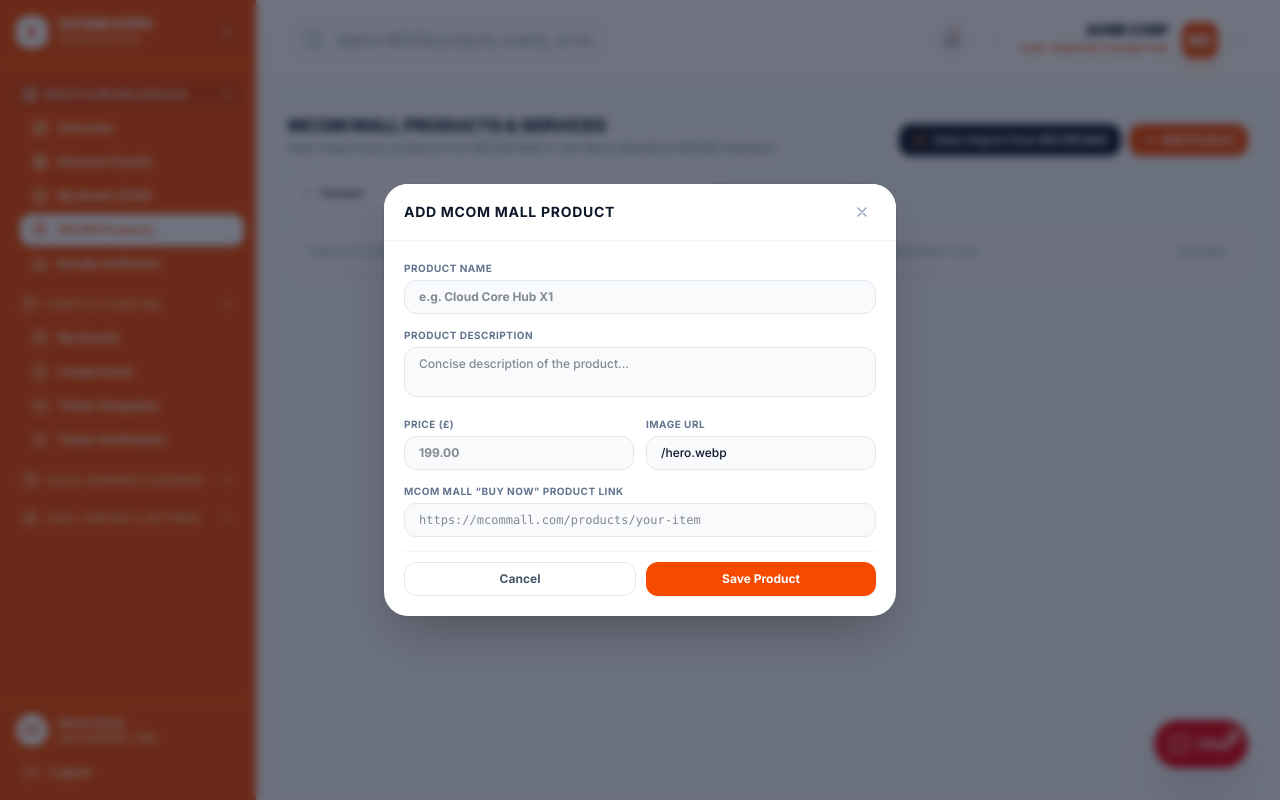
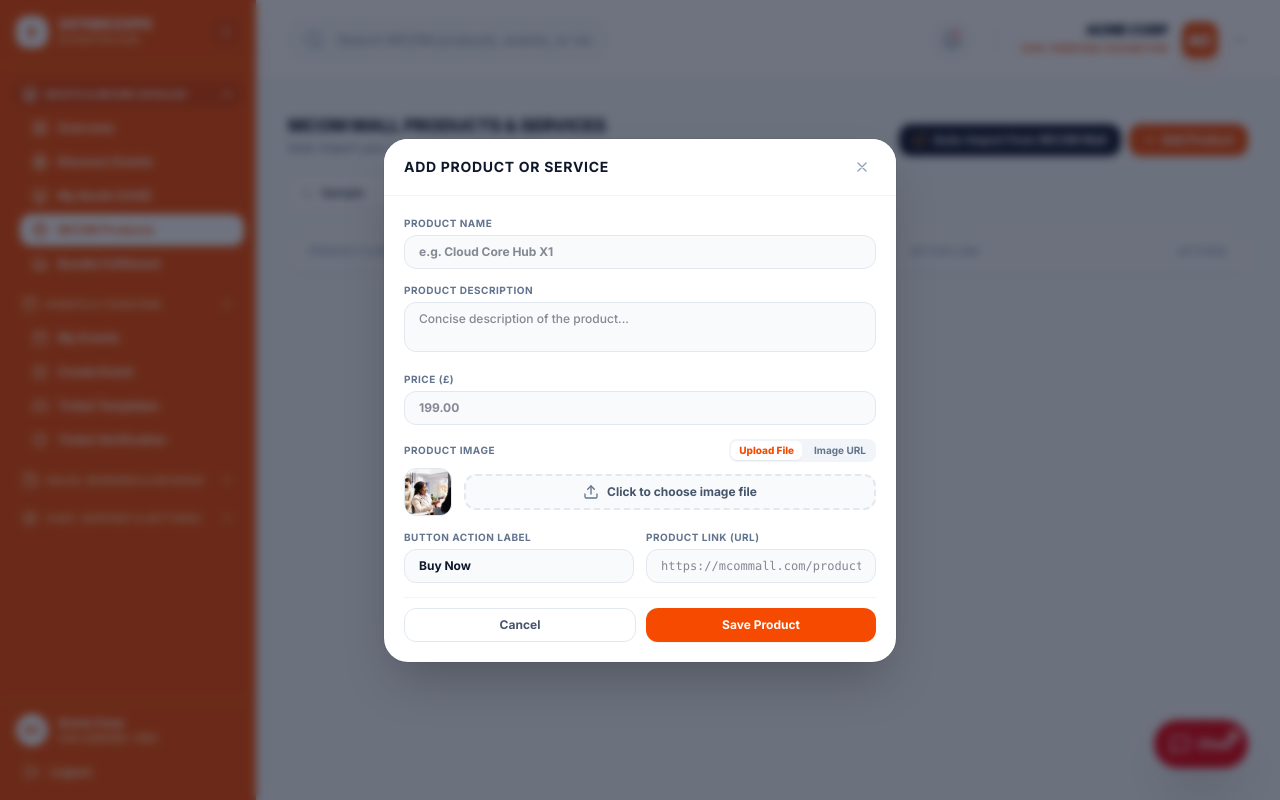
Before and after one commit to Synergyfy/247GBS-Expo, a Next.js app: page /dashboard/business/products in a window 1280 px wide. Both pictures are taken after typing "Sample" into the empty fields and a click on the button "Add Product". Built offline with nearby package versions, Linux system fonts and the light colour scheme.

Commit message:
feat: custom CTA label, dual image upload/URL, coming soon toast, and remove sector category

```diff
--- a/src/app/dashboard/business/products/page.tsx
+++ b/src/app/dashboard/business/products/page.tsx
@@ -10,8 +10,11 @@ import {
   ExternalLink,
   Trash2,
   Edit3,
-  X
+  X,
+  Upload,
+  Sparkles
 } from "lucide-react";
+import { motion, AnimatePresence } from "framer-motion";
 
 interface ExpoProduct {
   id: number;
@@ -20,13 +23,15 @@ interface ExpoProduct {
   price: string;
   image: string;
   mcomUrl: string;
+  buttonLabel?: string;
   source: "MCOM Auto-Import" | "Manual Link";
 }
 
 export default function ProductsPage() {
   const [isModalOpen, setIsModalOpen] = useState(false);
-  const [isImporting, setIsImporting] = useState(false);
+  const [importToast, setImportToast] = useState(false);
   const [searchTerm, setSearchTerm] = useState("");
+  const [imageMode, setImageMode] = useState<"upload" | "url">("upload");
 
   const [products, setProducts] = useState<ExpoProduct[]>([
     {
@@ -37,6 +42,7 @@ export default function ProductsPage() {
       price: "499.00",
       image: "/ideal.png",
       mcomUrl: "https://mcommall.com/products/cloud-core-hub-x1",
+      buttonLabel: "Buy Now",
       source: "MCOM Auto-Import"
     },
     {
@@ -47,6 +53,7 @@ export default function ProductsPage() {
       price: "199.00",
       image: "/main_stage_banner.png",
       mcomUrl: "https://mcommall.com/products/edge-guard-pro",
+      buttonLabel: "Buy Now",
       source: "MCOM Auto-Import"
     },
     {
@@ -57,6 +64,7 @@ export default function ProductsPage() {
       price: "899.00",
       image: "/f265f1748035f3fe5d0e6839698aecfc.jpg",
       mcomUrl: "https://mcommall.com/products/global-sync-node",
+      buttonLabel: "Book Now",
       source: "MCOM Auto-Import"
     }
   ]);
@@ -66,34 +74,30 @@ export default function ProductsPage() {
     description: "",
     price: "",
     image: "/hero.webp",
-    mcomUrl: ""
+    mcomUrl: "",
+    buttonLabel: "Buy Now"
   });
 
-  // Per meeting directive: 1-click Auto-Import from MCOM Mall
+  // Auto-Import from MCOM Mall popup toast
   const handleAutoImportMcom = () => {
-    setIsImporting(true);
+    setImportToast(true);
     setTimeout(() => {
-      setIsImporting(false);
-      const exists = products.some((p) => p.name === "Smart POS Terminal V3 (MCOM)");
-      if (!exists) {
-        setProducts((prev) => [
-          {
-            id: Date.now(),
-            name: "Smart POS Terminal V3 (MCOM)",
-            description:
-              "Synced automatically from your MCOM Mall merchant store with live checkout link.",
-            price: "249.00",
-            image: "/hero.webp",
-            mcomUrl: "https://mcommall.com/products/smart-pos-v3",
-            source: "MCOM Auto-Import"
-          },
-          ...prev
-        ]);
-      }
-    }, 800);
+      setImportToast(false);
+    }, 3500);
   };
 
-  // Per meeting directive: Streamlined fields (Product Name, Description, Price, Image, Buy Now Link to MCOM Mall)
+  const handleFileUpload = (e: React.ChangeEvent<HTMLInputElement>) => {
+    const file = e.target.files?.[0];
+    if (file) {
+      const reader = new FileReader();
+      reader.onloadend = () => {
+        setNewProd((prev) => ({ ...prev, image: reader.result as string }));
+      };
+      reader.readAsDataURL(file);
+    }
+  };
+
+  // Add Product with customizable CTA button label and dual image input
   const handleAddProduct = (e: React.FormEvent) => {
     e.preventDefault();
     if (!newProd.name.trim()) return;
@@ -102,15 +106,23 @@ export default function ProductsPage() {
         id: Date.now(),
         name: newProd.name,
         description:
-          newProd.description || "Direct exhibition showcase item linked to MCOM Mall checkout.",
+          newProd.description || "Direct exhibition showcase item linked to product checkout.",
         price: newProd.price || "199.00",
         image: newProd.image || "/hero.webp",
         mcomUrl: newProd.mcomUrl || "https://mcommall.com/products/item",
+        buttonLabel: newProd.buttonLabel || "Buy Now",
         source: "Manual Link"
       },
       ...products
     ]);
-    setNewProd({ name: "", description: "", price: "", image: "/hero.webp", mcomUrl: "" });
+    setNewProd({
+      name: "",
+      description: "",
+      price: "",
+      image: "/hero.webp",
+      mcomUrl: "",
+      buttonLabel: "Buy Now"
+    });
     setIsModalOpen(false);
   };
 
@@ -125,7 +137,33 @@ export default function ProductsPage() {
   );
 
   return (
-    <div className="max-w-7xl mx-auto space-y-4 sm:space-y-5">
+    <div className="max-w-7xl mx-auto space-y-4 sm:space-y-5 relative">
+      {/* Toast Notification when clicking Auto-Import */}
+      <AnimatePresence>
+        {importToast && (
+          <motion.div
+            initial={{ opacity: 0, y: -20, scale: 0.95 }}
+            animate={{ opacity: 1, y: 0, scale: 1 }}
+            exit={{ opacity: 0, y: -20, scale: 0.95 }}
+            className="fixed top-6 right-4 sm:right-8 z-50 bg-slate-900 text-white px-4 py-3 rounded-2xl shadow-2xl border border-white/10 flex items-center gap-3 max-w-sm"
+          >
+            <div className="w-8 h-8 rounded-xl bg-orange-600 flex items-center justify-center shrink-0">
+              <RefreshCw className="w-4 h-4 text-white animate-spin" />
+            </div>
+            <div>
+              <p className="text-xs font-bold text-white">Auto-Import from MCOM Mall</p>
+              <p className="text-[11px] text-slate-300">Coming soon! Merchant store sync is in progress.</p>
+            </div>
+            <button
+              onClick={() => setImportToast(false)}
+              className="text-slate-400 hover:text-white ml-auto p-1"
+            >
+              <X className="w-4 h-4" />
+            </button>
+          </motion.div>
+        )}
+      </AnimatePresence>
+
       {/* Compact Header */}
       <div className="flex flex-col sm:flex-row sm:items-end justify-between gap-3">
         <div>
@@ -133,23 +171,22 @@ export default function ProductsPage() {
             MCOM Mall Products & Services
           </h1>
           <p className="text-[11px] sm:text-xs text-slate-500 font-medium">
-            Auto-import your products from MCOM Mall or link items directly to MCOM checkout.
+            Auto-import your products from MCOM Mall or link items directly to product checkout.
           </p>
         </div>
         <div className="flex items-center gap-2 flex-wrap shrink-0">
           <button
             type="button"
             onClick={handleAutoImportMcom}
-            disabled={isImporting}
-            className="bg-slate-900 text-white px-3.5 py-2 rounded-xl font-bold text-xs hover:bg-orange-600 flex items-center gap-1.5 transition-all shadow-xs"
+            className="bg-slate-900 text-white px-3.5 py-2 rounded-xl font-bold text-xs hover:bg-orange-600 flex items-center gap-1.5 transition-all shadow-xs cursor-pointer active:scale-95"
           >
-            <RefreshCw className={`w-3.5 h-3.5 text-orange-400 ${isImporting ? "animate-spin" : ""}`} />
-            <span>{isImporting ? "Importing from MCOM..." : "Auto-Import from MCOM Mall"}</span>
+            <RefreshCw className="w-3.5 h-3.5 text-orange-400" />
+            <span>Auto-Import from MCOM Mall</span>
           </button>
           <button
             type="button"
             onClick={() => setIsModalOpen(true)}
-            className="bg-orange-600 text-white px-3.5 py-2 rounded-xl font-bold text-xs hover:bg-orange-700 shadow-xs flex items-center gap-1 transition-all"
+            className="bg-orange-600 text-white px-3.5 py-2 rounded-xl font-bold text-xs hover:bg-orange-700 shadow-xs flex items-center gap-1 transition-all cursor-pointer active:scale-95"
           >
             <Plus className="w-3.5 h-3.5" />
             <span>Add Product</span>
@@ -164,7 +201,7 @@ export default function ProductsPage() {
           type="text"
           value={searchTerm}
           onChange={(e) => setSearchTerm(e.target.value)}
-          placeholder="Search imported MCOM products..."
+          placeholder="Search products..."
           className="w-full bg-white border border-slate-200/80 rounded-xl pl-8 pr-7 py-2 text-xs font-medium outline-none focus:border-orange-500 shadow-2xs"
         />
         {searchTerm && (
@@ -188,7 +225,7 @@ export default function ProductsPage() {
                 <th className="px-5 py-3.5">Product & Description</th>
                 <th className="px-5 py-3.5">Price</th>
                 <th className="px-5 py-3.5">Source</th>
-                <th className="px-5 py-3.5">MCOM Checkout Link</th>
+                <th className="px-5 py-3.5">Action Link</th>
                 <th className="px-5 py-3.5 text-right">Actions</th>
               </tr>
             </thead>
@@ -225,7 +262,7 @@ export default function ProductsPage() {
                       rel="noopener noreferrer"
                       className="inline-flex items-center gap-1 text-orange-600 font-bold text-xs hover:underline"
                     >
-                      <span>Buy Now on MCOM</span>
+                      <span>{item.buttonLabel || "Buy Now"}</span>
                       <ExternalLink className="w-3 h-3" />
                     </a>
                   </td>
@@ -233,7 +270,7 @@ export default function ProductsPage() {
                     <div className="flex justify-end gap-1.5">
                       <button
                         type="button"
-                        className="p-1.5 text-slate-400 hover:text-orange-600 rounded-lg hover:bg-orange-50"
+                        className="p-1.5 text-slate-400 hover:text-orange-600 rounded-lg hover:bg-orange-50 cursor-pointer"
                         aria-label="Edit product"
                       >
                         <Edit3 className="w-3.5 h-3.5" />
@@ -241,7 +278,7 @@ export default function ProductsPage() {
                       <button
                         type="button"
                         onClick={() => handleDelete(item.id)}
-                        className="p-1.5 text-slate-400 hover:text-red-600 rounded-lg hover:bg-red-50"
+                        className="p-1.5 text-slate-400 hover:text-red-600 rounded-lg hover:bg-red-50 cursor-pointer"
                         aria-label="Delete product"
                       >
                         <Trash2 className="w-3.5 h-3.5" />
@@ -285,7 +322,7 @@ export default function ProductsPage() {
                   rel="noopener noreferrer"
                   className="font-bold text-orange-600 inline-flex items-center gap-1 hover:underline"
                 >
-                  <span>Buy Now on MCOM Mall</span>
+                  <span>{item.buttonLabel || "Buy Now"}</span>
                   <ExternalLink className="w-3 h-3" />
                 </a>
                 <button
@@ -302,11 +339,11 @@ export default function ProductsPage() {
         </div>
       </div>
 
-      {/* STREAMLINED ADD PRODUCT MODAL (Per Meeting Directive: Name, Description, Price, Image, Buy Now MCOM Link) */}
+      {/* STREAMLINED ADD PRODUCT MODAL */}
       <Modal
         isOpen={isModalOpen}
         onClose={() => setIsModalOpen(false)}
-        title="Add MCOM Mall Product"
+        title="Add Product or Service"
       >
         <form className="space-y-3.5" onSubmit={handleAddProduct}>
           <div>
@@ -336,7 +373,6 @@ export default function ProductsPage() {
             />
           </div>
 
-          <div className="grid grid-cols-2 gap-3">
           <div>
             <label className="block text-[10px] font-bold uppercase tracking-wider text-slate-500 mb-1">
               Price (£)
@@ -350,23 +386,80 @@ export default function ProductsPage() {
               placeholder="199.00"
             />
           </div>
+
+          {/* DUAL IMAGE INPUT: Choose to Upload File or Enter URL */}
           <div>
-              <label className="block text-[10px] font-bold uppercase tracking-wider text-slate-500 mb-1">
+            <div className="flex items-center justify-between mb-1.5">
+              <label className="text-[10px] font-bold uppercase tracking-wider text-slate-500">
+                Product Image
+              </label>
+              <div className="flex gap-1 bg-slate-100 p-0.5 rounded-lg text-[10px] font-bold">
+                <button
+                  type="button"
+                  onClick={() => setImageMode("upload")}
+                  className={`px-2 py-0.5 rounded-md transition-colors ${
+                    imageMode === "upload" ? "bg-white text-orange-600 shadow-2xs font-extrabold" : "text-slate-500"
+                  }`}
+                >
+                  Upload File
+                </button>
+                <button
+                  type="button"
+                  onClick={() => setImageMode("url")}
+                  className={`px-2 py-0.5 rounded-md transition-colors ${
+                    imageMode === "url" ? "bg-white text-orange-600 shadow-2xs font-extrabold" : "text-slate-500"
+                  }`}
+                >
                   Image URL
+                </button>
+              </div>
+            </div>
+
+            <div className="flex items-center gap-3">
+              <div className="w-12 h-12 rounded-xl border border-slate-200 overflow-hidden relative shrink-0 bg-slate-100">
+                <Image src={newProd.image || "/hero.webp"} alt="Preview" fill className="object-cover" />
+              </div>
+
+              {imageMode === "upload" ? (
+                <label className="flex-1 flex items-center justify-center gap-2 px-3 py-2 border-2 border-dashed border-slate-200 hover:border-orange-500 rounded-xl cursor-pointer bg-slate-50 transition-colors">
+                  <Upload className="w-4 h-4 text-slate-500" />
+                  <span className="text-xs font-bold text-slate-600">Click to choose image file</span>
+                  <input
+                    type="file"
+                    accept="image/*"
+                    onChange={handleFileUpload}
+                    className="hidden"
+                  />
                 </label>
+              ) : (
                 <input
                   type="text"
                   value={newProd.image}
                   onChange={(e) => setNewProd({ ...newProd, image: e.target.value })}
-                className="w-full px-3.5 py-2 rounded-xl bg-slate-50 border border-slate-200 focus:border-orange-500 outline-none text-xs font-medium"
-                placeholder="/hero.webp"
+                  className="flex-1 px-3.5 py-2 rounded-xl bg-slate-50 border border-slate-200 focus:border-orange-500 outline-none text-xs font-medium"
+                  placeholder="https://... or /hero.webp"
                 />
+              )}
             </div>
           </div>
 
+          {/* CUSTOMIZABLE BUTTON LABEL & LINK URL */}
+          <div className="grid grid-cols-1 sm:grid-cols-2 gap-3">
             <div>
               <label className="block text-[10px] font-bold uppercase tracking-wider text-slate-500 mb-1">
-              MCOM Mall &ldquo;Buy Now&rdquo; Product Link
+                Button Action Label
+              </label>
+              <input
+                type="text"
+                value={newProd.buttonLabel}
+                onChange={(e) => setNewProd({ ...newProd, buttonLabel: e.target.value })}
+                className="w-full px-3.5 py-2 rounded-xl bg-slate-50 border border-slate-200 focus:border-orange-500 outline-none text-xs font-bold"
+                placeholder="e.g. Buy Now, Book Now, View Deal"
+              />
+            </div>
+            <div>
+              <label className="block text-[10px] font-bold uppercase tracking-wider text-slate-500 mb-1">
+                Product Link (URL)
               </label>
               <input
                 type="url"
@@ -374,21 +467,22 @@ export default function ProductsPage() {
                 value={newProd.mcomUrl}
                 onChange={(e) => setNewProd({ ...newProd, mcomUrl: e.target.value })}
                 className="w-full px-3.5 py-2 rounded-xl bg-slate-50 border border-slate-200 focus:border-orange-500 outline-none text-xs font-mono"
-              placeholder="https://mcommall.com/products/your-item"
+                placeholder="https://mcommall.com/products/item"
               />
+            </div>
           </div>
 
           <div className="pt-2.5 border-t border-slate-100 flex gap-2.5">
             <button
               type="button"
               onClick={() => setIsModalOpen(false)}
-              className="flex-1 py-2 border border-slate-200 font-bold text-xs text-slate-600 hover:bg-slate-50 rounded-xl"
+              className="flex-1 py-2 border border-slate-200 font-bold text-xs text-slate-600 hover:bg-slate-50 rounded-xl cursor-pointer"
             >
               Cancel
             </button>
             <button
               type="submit"
-              className="flex-1 bg-orange-600 text-white py-2 rounded-xl font-bold text-xs hover:bg-orange-700 shadow-xs transition-colors"
+              className="flex-1 py-2 bg-orange-600 hover:bg-orange-700 text-white font-bold text-xs rounded-xl shadow-xs cursor-pointer"
             >
               Save Product
             </button>
```
Also changed, not shown: src/app/component/landing/Navbar.tsx (+47 -4 lines), src/app/dashboard/business/events/create/page.tsx (+3 -19 lines), src/app/component/ProfileDropdown.tsx (line endings or trailing spaces), 2 other files (tests, documents, lock files or other folders). Lines whose indentation alone changed are shown as unchanged.
